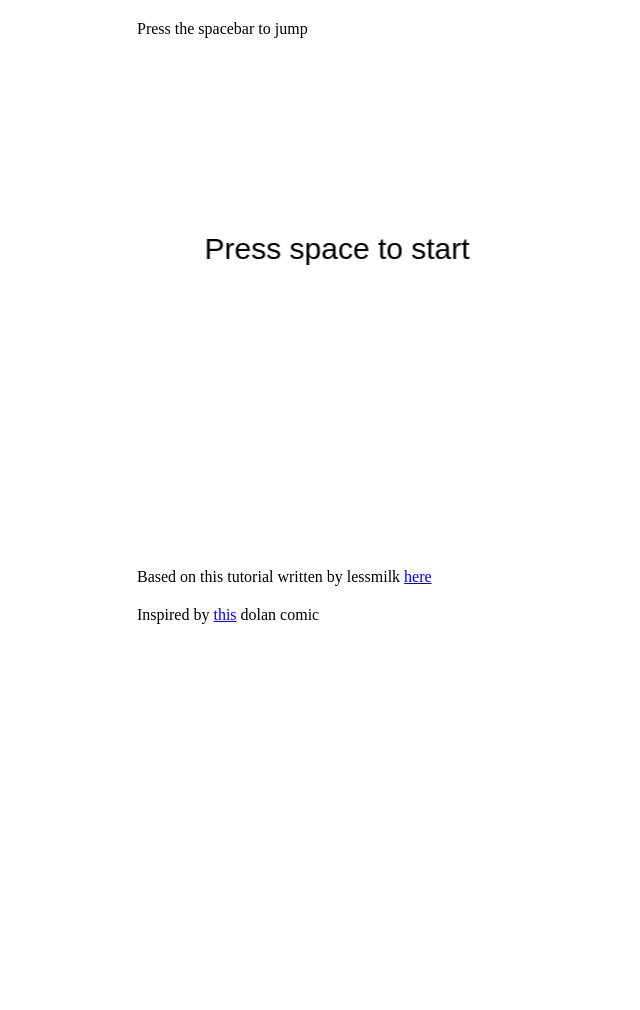
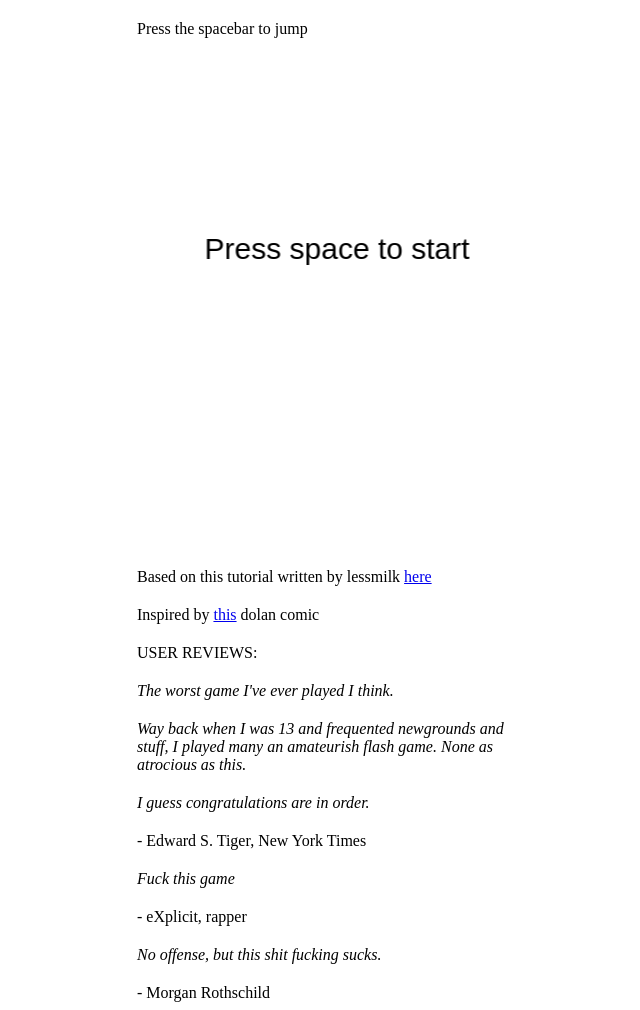
Before and after one commit to stefan-brus/floppy-bogs, a plain HTML site: page index.html in a window 1280 px wide. Shown: the whole page, without its empty margins (303-943 px from the left). Before the commit the page ends 800 px from the top, so only its background shows below. Drawn offline with Linux system fonts and the light colour scheme; no server answers.

Commit message:
Add user reviews
Adds compelling user reviews to the index.html file.

```diff
--- a/index.html
+++ b/index.html
@@ -30,6 +30,24 @@
 
   <p>Inspired by <a href="http://www.reddit.com/r/dolan/comments/22wgbs/flappy_bogs/">this</a> dolan comic</p>
 
+  <p>USER REVIEWS:</p>
+
+  <p style="font-style: italic">The worst game I've ever played I think.</p>
+
+  <p style="font-style: italic">Way back when I was 13 and frequented newgrounds and stuff, I played many an amateurish flash game. None as atrocious as this.</p>
+
+  <p style="font-style: italic">I guess congratulations are in order.</p>
+
+  <p> - Edward S. Tiger, New York Times</p>
+
+  <p style="font-style: italic">Fuck this game</p>
+
+  <p> - eXplicit, rapper</p>
+
+  <p style="font-style: italic">No offense, but this shit fucking sucks.</p>
+
+  <p> - Morgan Rothschild
+
 </body>
 
 </html>
```
